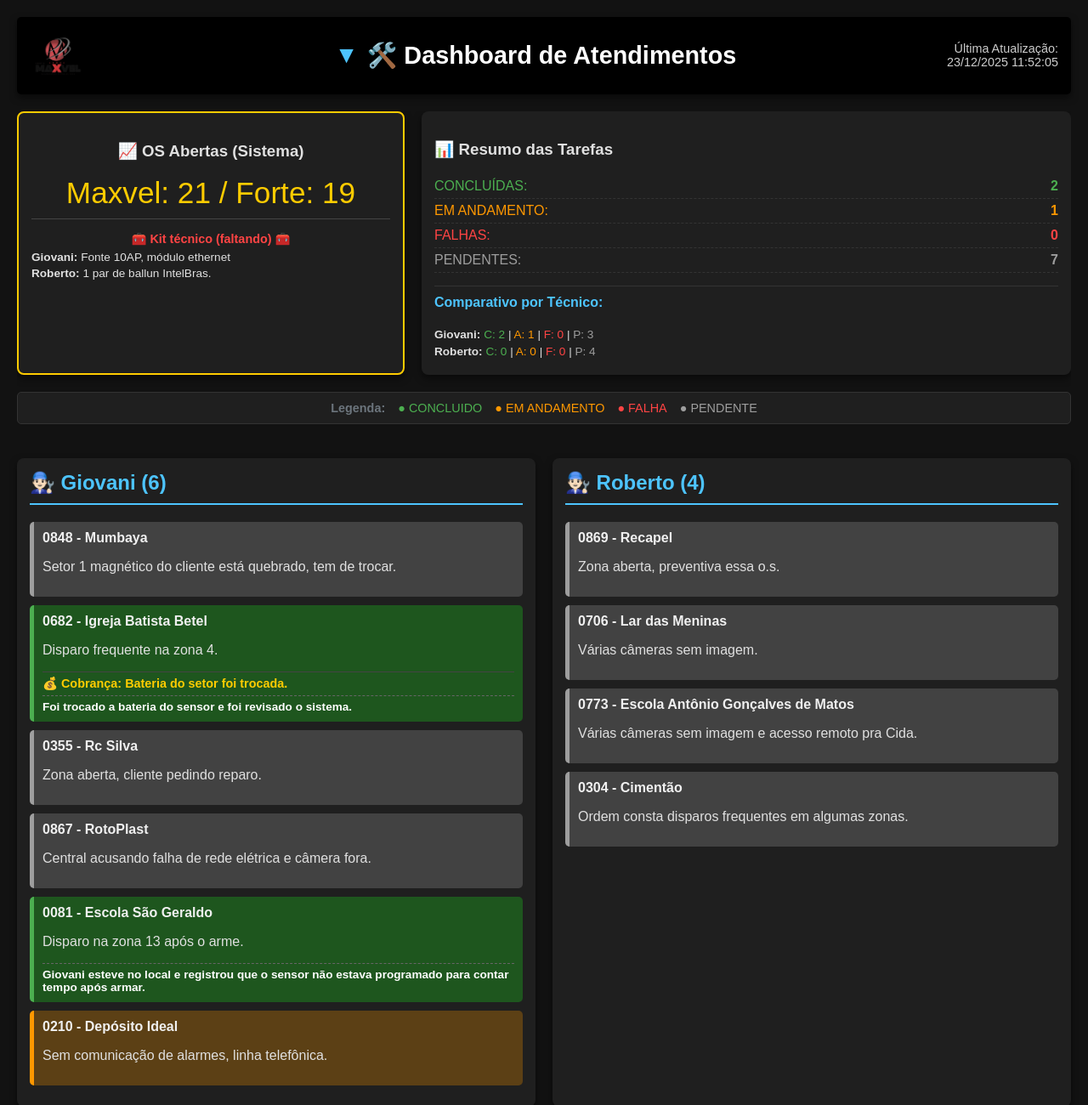
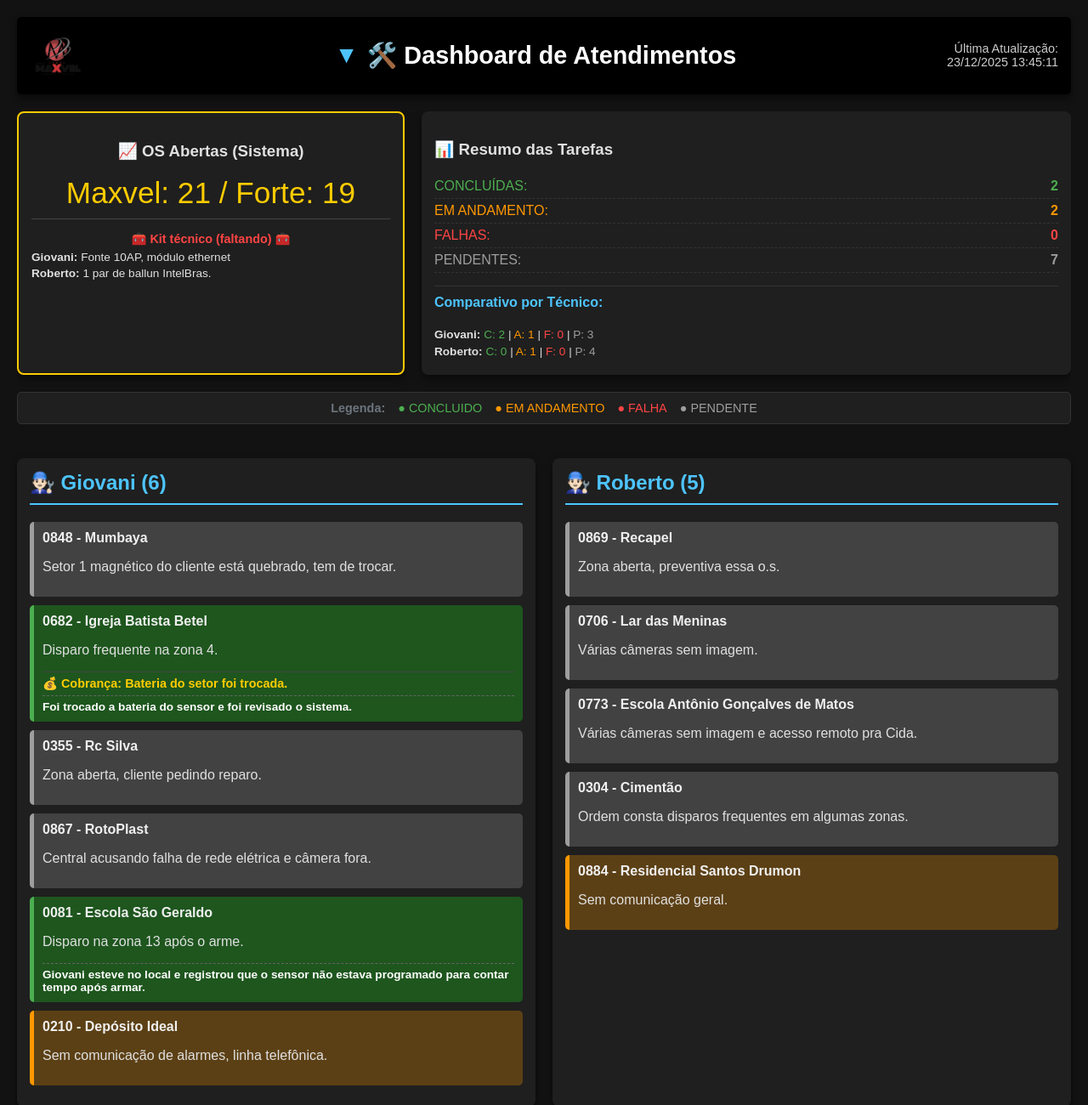
Before and after one commit to pedrohcarvalho201-spec/painel-agenda-tecnica, a plain HTML site: page index.html in a window 1280 px wide. Shown: the top 1300 px of the page at 85% size. Drawn offline with Linux system fonts and the light colour scheme.

Commit message:
Atualizacao rapida de agenda as 13:45:13,74

```diff
--- a/index.html
+++ b/index.html
@@ -130,7 +130,7 @@
             <h1>🛠️ Dashboard de Atendimentos</h1>
         </div>
 
-        <p class="data-att">Última Atualização:<br>23/12/2025 11:52:05</p>
+        <p class="data-att">Última Atualização:<br>23/12/2025 13:45:11</p>
     </div>
 
     <div id="stats-area-content">
@@ -156,7 +156,7 @@
             <div class="stats-comparativo">
                 <h3>📊 Resumo das Tarefas</h3>
                 <div class="stats-item" style="color: #4CAF50;"><span>CONCLUÍDAS:</span> <span class="stat-value">2</span></div>
-                <div class="stats-item" style="color: #FF9800;"><span>EM ANDAMENTO:</span> <span class="stat-value">1</span></div>
+                <div class="stats-item" style="color: #FF9800;"><span>EM ANDAMENTO:</span> <span class="stat-value">2</span></div>
                 <div class="stats-item" style="color: #ff4444;"><span>FALHAS:</span> <span class="stat-value">0</span></div>
                 <div class="stats-item" style="color: #9E9E9E;"><span>PENDENTES:</span> <span class="stat-value">7</span></div>
 
@@ -173,7 +173,7 @@
                     <div style="font-size: 0.85em; margin-bottom: 5px;">
                         <b>Roberto:</b>
                         <span style="color: #4CAF50;">C: 0</span> |
-                        <span style="color: #FF9800;">A: 0</span> |
+                        <span style="color: #FF9800;">A: 1</span> |
                         <span style="color: #ff4444;">F: 0</span> |
                         <span style="color: #9E9E9E;">P: 4</span>
                     </div>
@@ -240,7 +240,7 @@
             </div>
 
             <div class="coluna-tecnico">
-                <h2>👨🏻‍🔧 Roberto (4)</h2>
+                <h2>👨🏻‍🔧 Roberto (5)</h2>
 
                     <div class="card-tarefa PENDENTE">
                         <div class="card-header">0869 - Recapel</div>
@@ -270,6 +270,13 @@
 
                     </div>
 
+                    <div class="card-tarefa EM_ANDAMENTO">
+                        <div class="card-header">0884 - Residencial Santos Drumon</div>
+                        <p>Sem comunicação geral.</p>
+
+
+                    </div>
+
             </div>
 
     </div>
```
Also changed, not shown: 1 other file.
